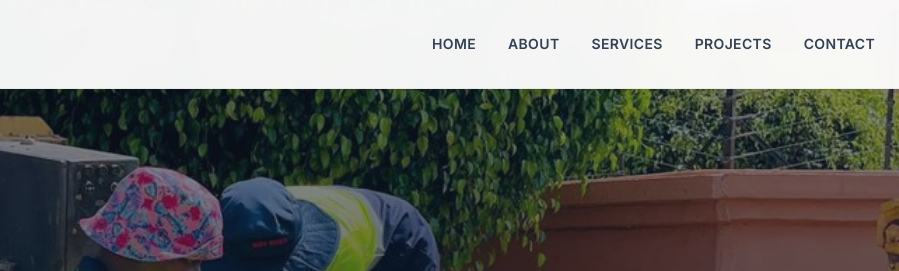
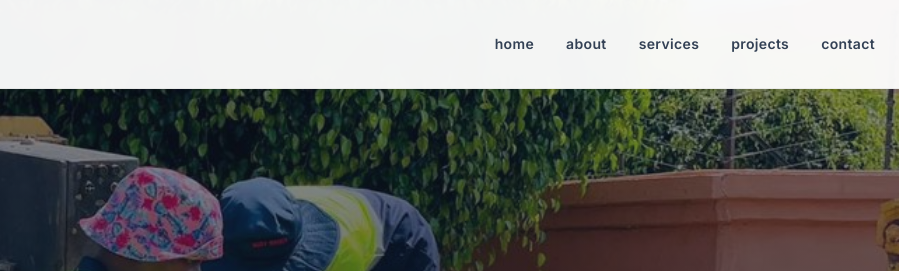
Before and after one commit to Phinnydngo/BUSYHANDSFINAL, a plain HTML site: page index.html in a window 1280 px wide. Shown: the top 271 px of the page, 381-1280 px from the left. Drawn offline with nearby package versions, Linux system fonts and the light colour scheme.

Commit message:
Update index.html

```diff
--- a/index.html
+++ b/index.html
@@ -98,11 +98,11 @@
     </a>
 
     <nav class="hidden md:flex space-x-8 items-center">
-      <a href="index.html" class="text-sm font-semibold uppercase tracking-wide text-slate-700 hover:text-brand-gold transition duration-300">Home</a>
-      <a href="about.html" class="text-sm font-semibold uppercase tracking-wide text-slate-700 hover:text-brand-gold transition duration-300">About</a>
-      <a href="services.html" class="text-sm font-semibold uppercase tracking-wide text-slate-700 hover:text-brand-gold transition duration-300">Services</a>
-      <a href="projects.html" class="text-sm font-semibold uppercase tracking-wide text-slate-700 hover:text-brand-gold transition duration-300">Projects</a>
-      <a href="contact.html" class="text-sm font-semibold uppercase tracking-wide text-slate-700 hover:text-brand-gold transition duration-300">Contact</a>
+      <a href="index.html" class="text-sm font-semibold lowercase tracking-wide text-slate-700 hover:text-brand-gold transition duration-300">Home</a>
+      <a href="about.html" class="text-sm font-semibold lowercase tracking-wide text-slate-700 hover:text-brand-gold transition duration-300">About</a>
+      <a href="services.html" class="text-sm font-semibold lowercase tracking-wide text-slate-700 hover:text-brand-gold transition duration-300">Services</a>
+      <a href="projects.html" class="text-sm font-semibold lowercase tracking-wide text-slate-700 hover:text-brand-gold transition duration-300">Projects</a>
+      <a href="contact.html" class="text-sm font-semibold lowercase tracking-wide text-slate-700 hover:text-brand-gold transition duration-300">Contact</a>
     </nav>
 
     <button id="menu-btn" class="md:hidden flex flex-col space-y-1.5 p-2 focus:outline-none z-50">
@@ -246,4 +246,5 @@
 </script>
 
 </body>
+
 </html>
```
